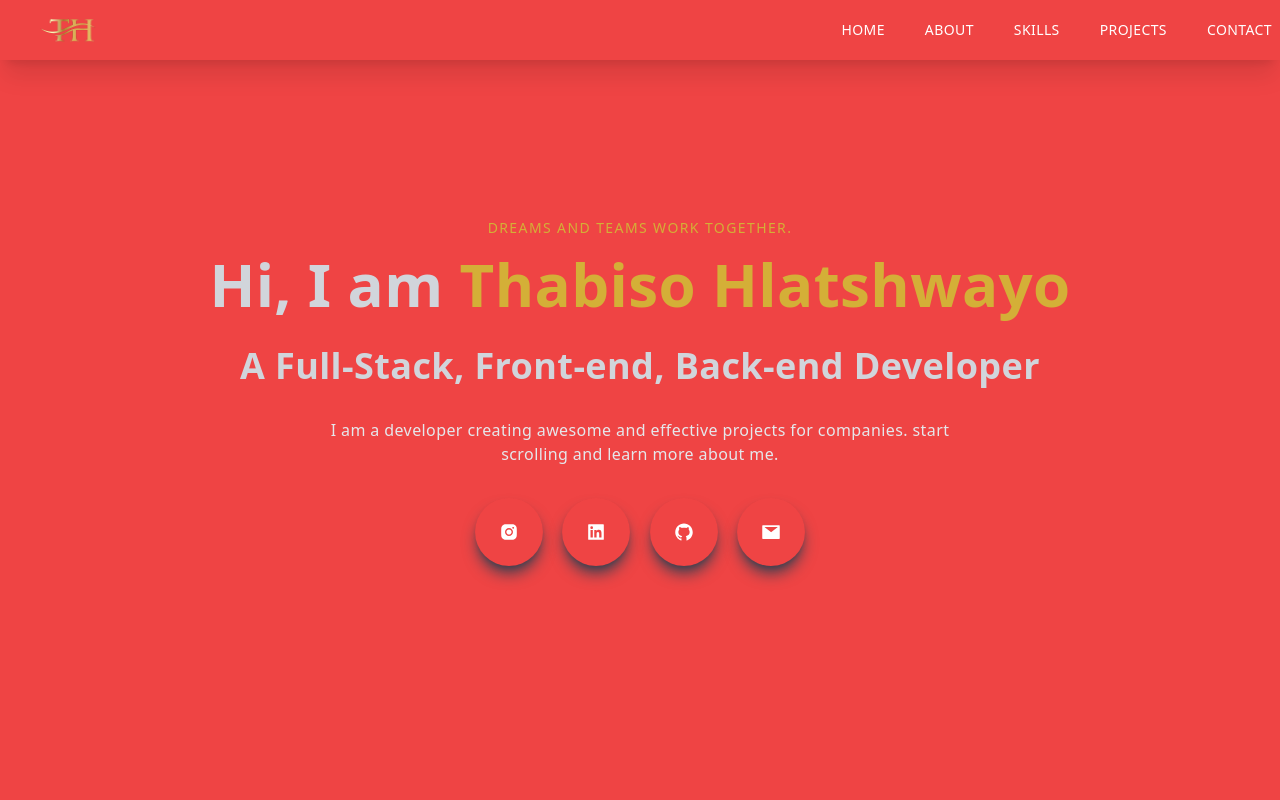
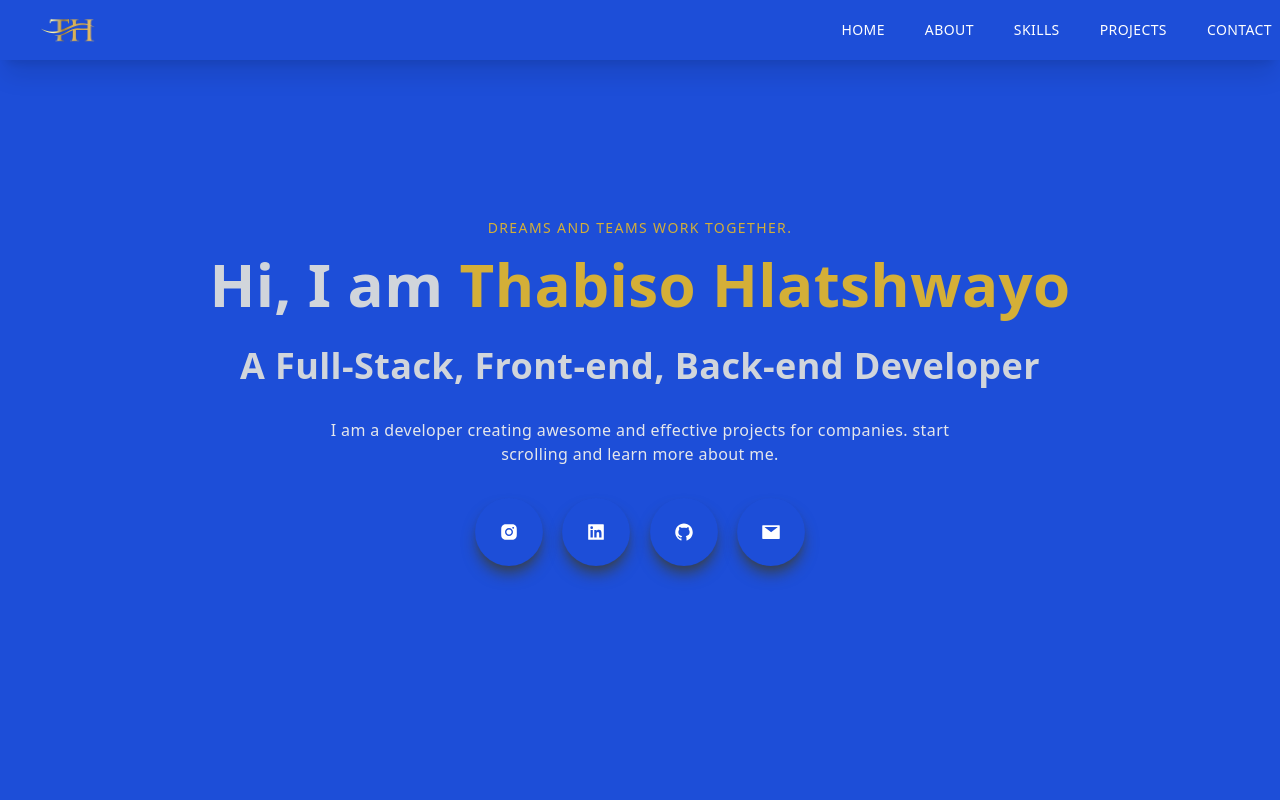
Before and after one commit to Thabiso-Timzo/Thabiso-Hlatshwayo, a Next.js app: page / in a window 1280 px wide. Shown: the top 800 px of the page. Built offline with nearby package versions, Linux system fonts and the light colour scheme.

Commit message:
Modified global css file

```diff
--- a/styles/globals.css
+++ b/styles/globals.css
@@ -4,7 +4,7 @@
 
 @layer base {
   body {
-    @apply bg-red-500 text-white tracking-wide
+    @apply bg-blue-700 text-white tracking-wide
   }
 
   h1, h2, h3, h4, h5, h6 {
```
